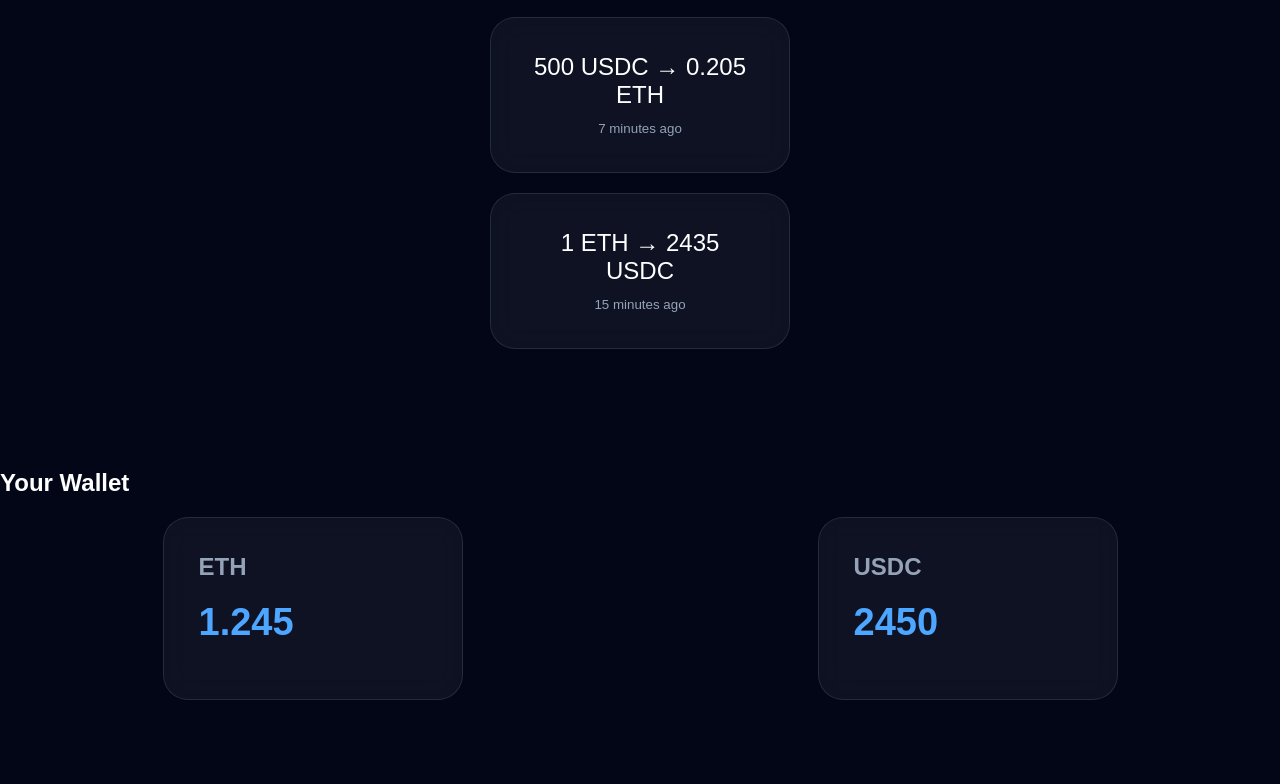
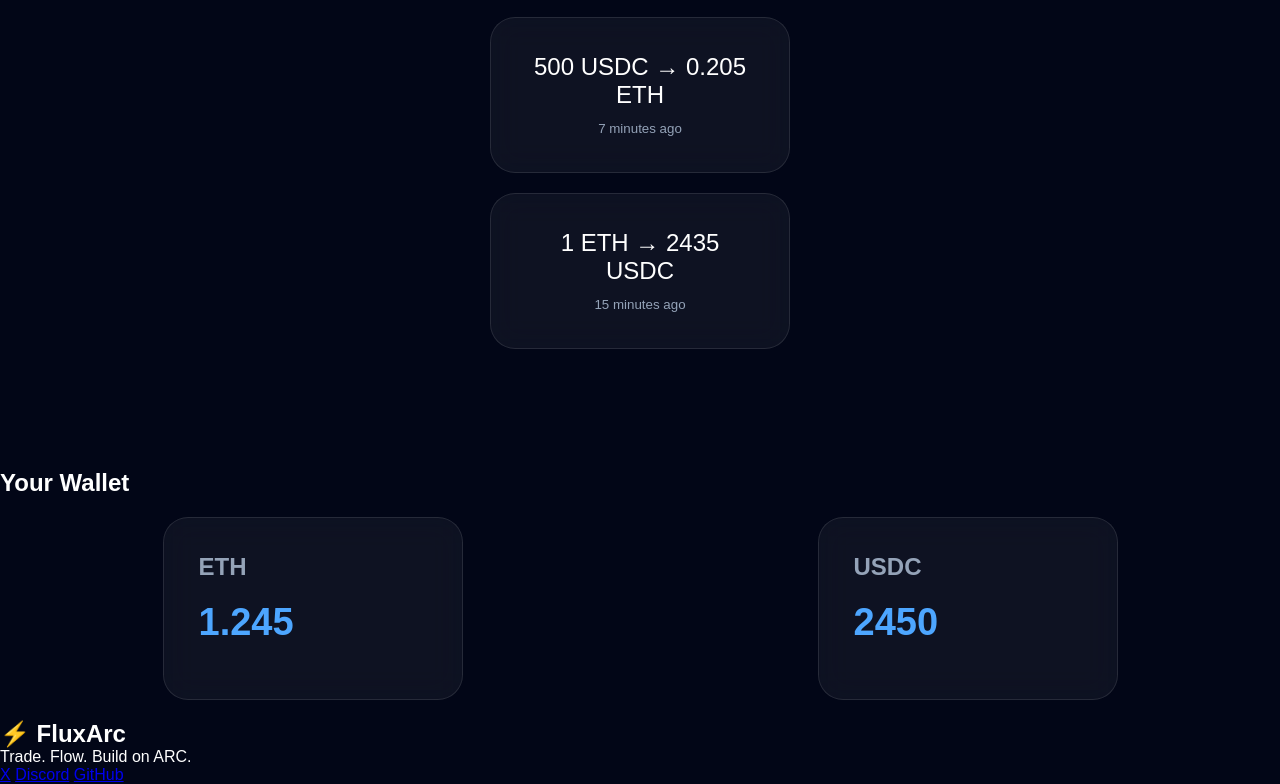
Before and after one commit to him09227/FluxArc, a plain HTML site: page index.html in a window 1280 px wide. Shown: the part 3219-4003 px from the top of the page. Before the commit the page ends 3939 px from the top, so only its background shows below. Drawn offline with Linux system fonts and the light colour scheme.

Commit message:
Update index.html

```diff
--- a/index.html
+++ b/index.html
@@ -262,5 +262,21 @@
 
 <script src="app.js"></script>
 
+  <footer>
+
+  <h2>⚡ FluxArc</h2>
+
+  <p>
+    Trade. Flow. Build on ARC.
+  </p>
+
+  <div class="footer-links">
+    <a href="#">X</a>
+    <a href="#">Discord</a>
+    <a href="#">GitHub</a>
+  </div>
+
+  </footer>
+
 </body>
 </html>
```
